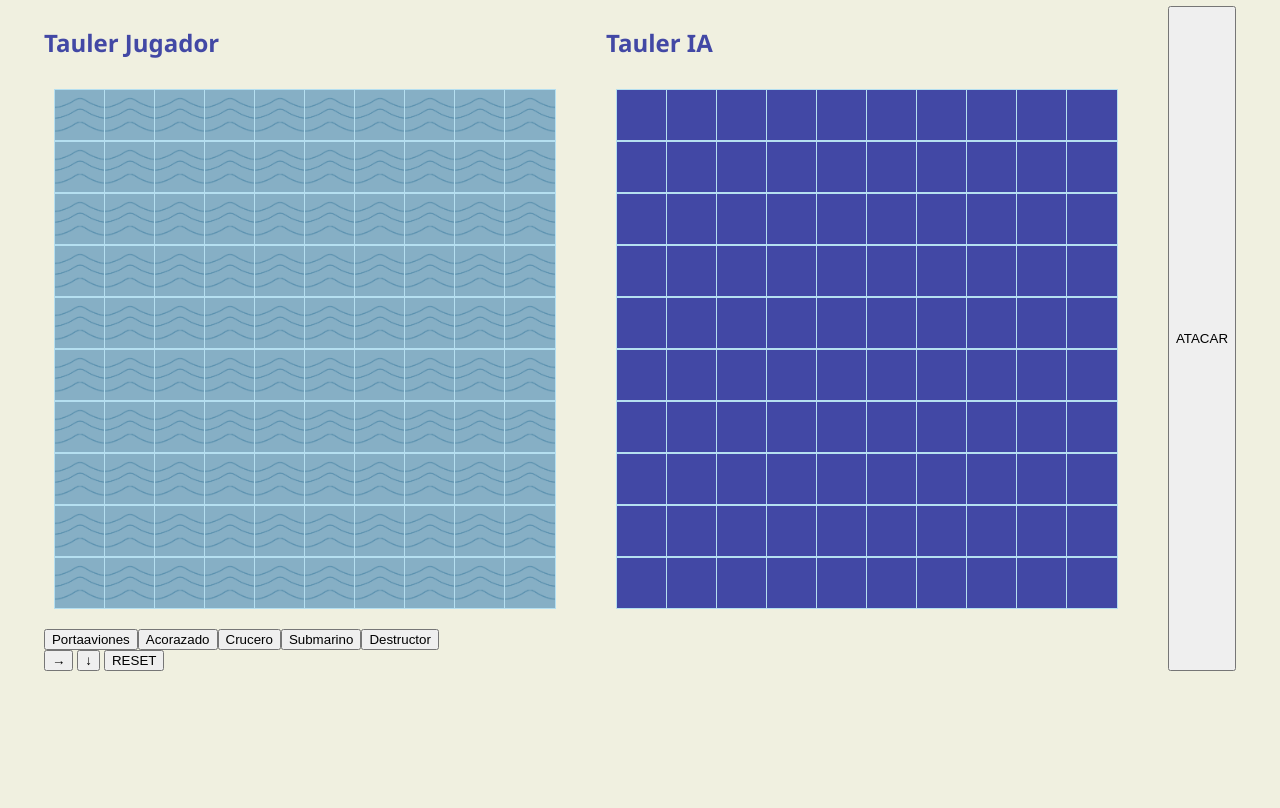
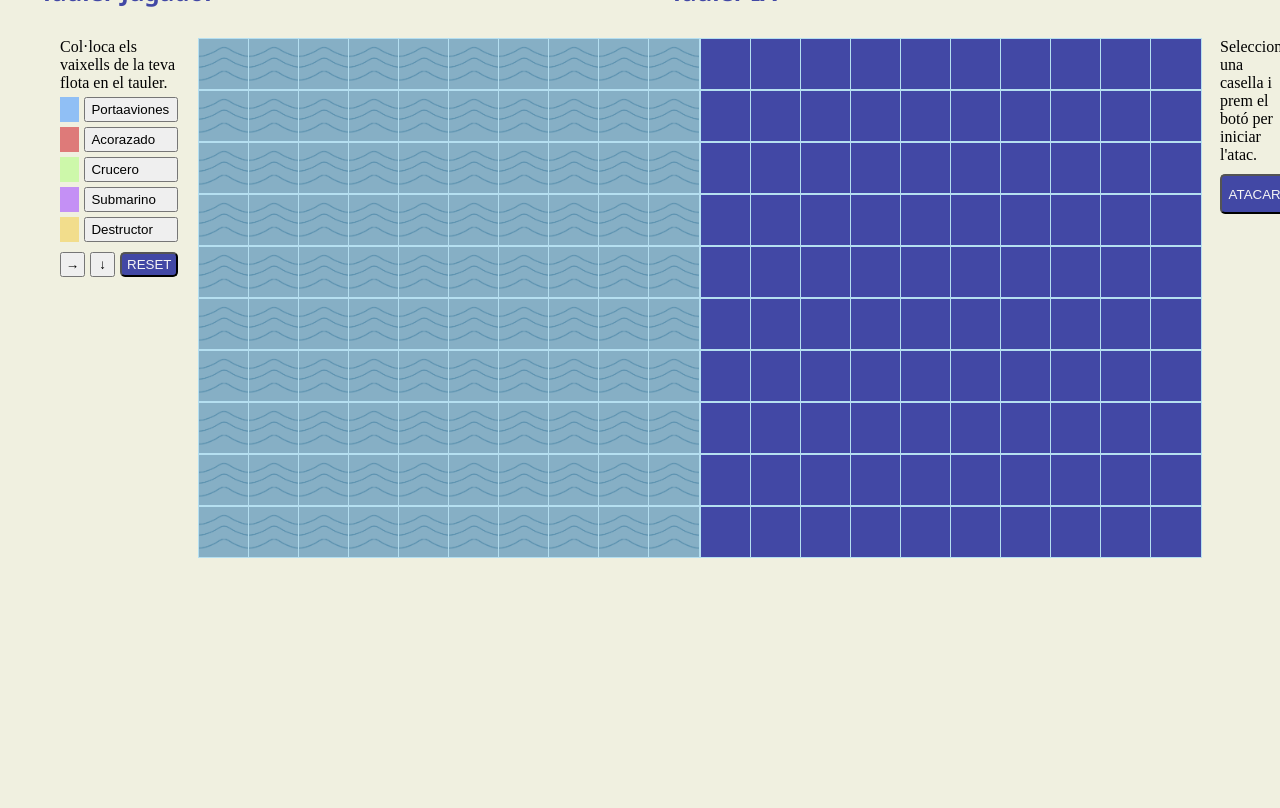
Before and after one commit to irie-yamashita/HundirLaFlota, a plain HTML site: page HundirFlota.html in a window 1280 px wide. Shown: the part 108-916 px from the top of the page. Before the commit the page ends 807 px from the top, so only its background shows below. Drawn offline with Linux system fonts and the light colour scheme.

Commit message:
Update estils

```diff
--- a/HundirFlota.html
+++ b/HundirFlota.html
@@ -1,5 +1,6 @@
 <!DOCTYPE html>
 <html lang="en">
+
 <head>
     <meta charset="UTF-8">
     <meta name="viewport" content="width=device-width, initial-scale=1.0">
@@ -9,16 +10,16 @@
 
 
 </head>
+
 <body>
     <h1>Hundir la Flota</h1>
     <main>
         <div id="j2">
             <h2>Tauler Jugador</h2>
-            <div id="tauler2" class="tauler">
-
-            </div>
-            <div id="botons_container">
+            <div class="tauler_container">
+                <div class="info_container">
                     <div id="botonsVaixells">
+                        <p>Col·loca els vaixells de la teva flota en el tauler.</p>
 
                     </div>
                     <div id="botonsDireccions">
@@ -29,20 +30,36 @@
 
                     </div>
                 </div>
+                <div id="tauler2" class="tauler">
+
+                </div>
+
+            </div>
+
         </div>
 
 
         <div id="j1">
-            <h2 id="titolIA">Tauler IA</h2>
+            <h2>Tauler IA</h2>
+            <div class="tauler_container">
                 <div id="tauler1" class="tauler">
 
                 </div>
+                <div class="info_container">
+                    <p>Selecciona una casella i prem el botó per iniciar l'atac.</p>
+                    <button id="atacar_btn">ATACAR</button>
+                </div>
+
 
             </div>
-        <button id="atacar_btn">ATACAR</button>
+
+
+        </div>
+
 
 
     </main>
 
 </body>
+
 </html>
--- a/HundirFlota.js
+++ b/HundirFlota.js
@@ -134,10 +134,18 @@ function generarBotons() {
 
     /* Botons dels vaixells */
     vaixellsJoc.forEach(vaixell => {
+        let divVaixell = document.createElement("div");
         let boto = document.createElement("button");
+        let icona = document.createElement("div");
+
         boto.id = vaixell.name + "_btn";
         boto.classList.add("vaixellsBtn");
         boto.textContent = vaixell.name;
+
+        icona.classList.add(vaixell.name[0]);
+        icona.classList.add("vaixell_icona");
+
+        divVaixell.classList.add("vaixell_container");
 
         //listener per detectar quin vaixell col·locar
         boto.addEventListener("click", function (event) {
@@ -152,7 +160,9 @@ function generarBotons() {
 
         });
 
-        contenidorV.appendChild(boto);
+        divVaixell.appendChild(icona);
+        divVaixell.appendChild(boto);
+        contenidorV.appendChild(divVaixell);
     });
 
     /* Botons de direccions */
@@ -323,36 +333,28 @@ function colocacioVaixellHandler(event) {
     - És cridada quan fas 'click' al botó de JUGAR
 */
 function iniciarJoc() {
-    //amago el botó de jugar, reset i vaixells
-    let botoJugar = document.getElementById("jugar_btn");
-    botoJugar.style.display = "none";
+    //amago el botó de jugar, reset i direccions
+    let botonsDesactivar = document.querySelectorAll("#botonsDireccions button");
 
-    let botoReset = document.getElementById("reset_btn");
-    botoReset.style.display = "none";
-
-    let containerBotons = document.getElementById("botons_container");
-    let botonsVaixells = containerBotons.getElementsByTagName("button");
-
-    for (let boto of botonsVaixells) {
+    for (let boto of botonsDesactivar) {
         boto.style.display = "none";
     }
 
 
-    //elimino els events de col·locació de vaixells i activo els de joc
-    eliminarEvents();
+    let botonsVaixells = document.querySelectorAll("#botonsVaixells button");
+
+    for (let boto of botonsVaixells) {
+        //trec listeners
+        boto.removeEventListener("click", colocacioVaixellHandler);
+        //TODO: canvio classe
+    }
+
+
+    //activo els de joc
     activarEventJoc();
 
 }
 
-/* Funció que elimina els events de les caselles*/
-function eliminarEvents() {
-    let caselles = document.querySelectorAll('#j2 .casella');
-
-    caselles.forEach(function (casella) {
-        casella.removeEventListener("click", colocacioVaixellHandler);
-    })
-
-}
 
 
 
--- a/estilsHundirFlota.css
+++ b/estilsHundirFlota.css
@@ -1,7 +1,18 @@
+* {
+    padding: 0px;
+    margin: 0px;
+
+    /* border: solid black 1px; */
+}
+
+
 
 h1, h2{
     font-family: 'Segoe UI', Tahoma, Geneva, Verdana, sans-serif;
     color: #4248a5;
+
+    width: 100%;
+
 }
 
 
@@ -12,11 +23,31 @@ body{
 }
 
 main {
+    height: 100vh;
     display: flex;
     justify-content:space-around;
+
     gap:10px;
+    padding: 20px;
 
     width: 100%;
+}
+
+#j2, #j1 {
+    width: 50%;
+
+    display: flex;
+    flex-direction: column;
+
+}
+
+
+.tauler_container {
+    display: flex;
+    font-size: 1rem;
+
+    gap: 10px;
+    padding: 20px;
 }
 
 .tauler {
@@ -31,6 +62,53 @@ main {
 
     margin-bottom: 10px;
 }
+
+/*INFO*/
+
+.info_container{
+
+    display: flex;
+    flex-direction: column;
+    gap: 10px;
+    margin-top: 10px;
+}
+
+
+#botonsVaixells {
+    display: flex;
+    flex-direction: column;
+    gap: 5px;
+}
+
+.vaixell_container{
+    width: 100%;
+    display: flex;
+
+    gap: 5px;
+}
+
+.vaixell_container button{
+    width: 100%;
+    text-align: left;
+
+    padding-left: 5px;
+}
+
+.vaixell_icona {
+    width: 25px;
+    height: 25px;
+}
+
+#botonsDireccions {
+    display: flex;
+    justify-content: center;
+    gap:5px
+}
+
+
+
+
+
 
 .casella {
     width: 50px;
@@ -106,3 +184,31 @@ main {
 .S {
     background-color: rgb(196, 144, 245);
 }
+
+
+/*Estils botons*/
+#H_btn, #V_btn {
+    width: 25px;
+    height: 25px;
+
+    text-align: center;
+}
+
+#reset_btn, #atacar_btn{
+    height: 25px;
+
+    padding: 0px 5px;
+    border-radius: 5px;
+
+    background-color:#4248a5;
+    color: whitesmoke;
+}
+
+#atacar_btn {
+    height: 40px;
+}
+#reset_btn:hover, #atacar_btn:hover{
+
+    background-color:#4249a5ad;
+    color: whitesmoke;
+}
```
Lines whose indentation alone changed are shown as unchanged.
